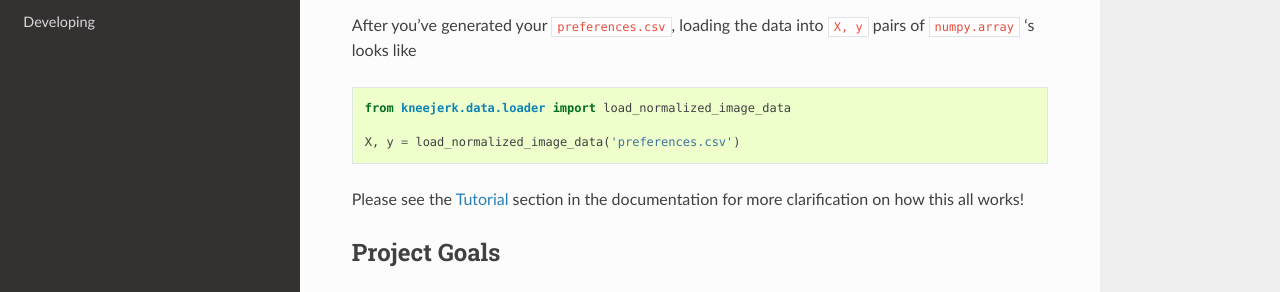
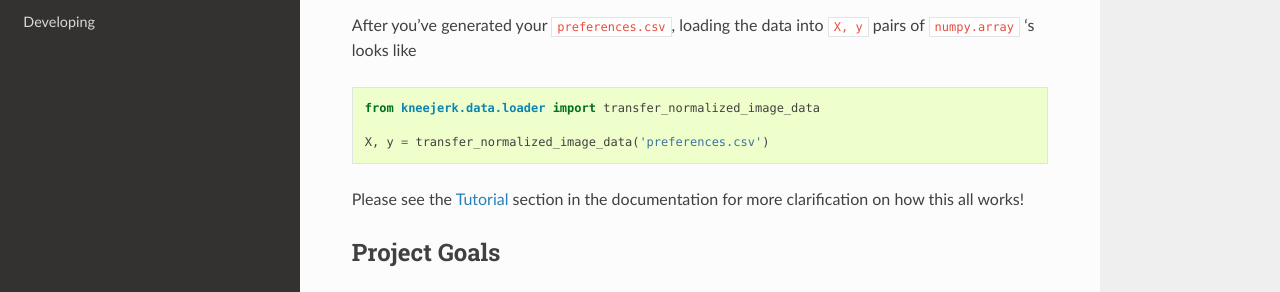
Before and after one commit to NapsterInBlue/kneejerk, a Sphinx documentation site: the page built from docs/index.rst, in a window 1280 px wide and 900 px high, scrolled down 988 px. Shown: the part 159-451 px from the top of the window. Built offline with Sphinx 7.4.7 and the Read the Docs theme 2.0.0, drawn with Linux system fonts in a browser that asks for light colours.

Commit message:
Bit of refactoring before starting in on image writes

```diff
--- a/README.rst
+++ b/README.rst
@@ -34,9 +34,9 @@ After you've generated your ``preferences.csv``, loading the data into ``X, y``
 
 .. code:: python
 
-    from kneejerk.data.loader import load_normalized_image_data
+    from kneejerk.data.loader import transfer_normalized_image_data
 
-    X, y = load_normalized_image_data('preferences.csv')
+    X, y = transfer_normalized_image_data('preferences.csv')
 
 
 Please see the :ref:`tutorial` section in the documentation for more clarification on how this all works!
--- a/docs/tutorial.rst
+++ b/docs/tutorial.rst
@@ -108,9 +108,9 @@ The following file, ``foo.py``, saved and executed from the root directory of yo
 .. code:: python
     :linenos:
 
-    from kneejerk.data.loader import load_normalized_image_data
+    from kneejerk.data.loader import transfer_normalized_image_data
 
-    X, y = load_normalized_image_data('example.csv')
+    X, y = transfer_normalized_image_data('example.csv')
 
 
     print('Shape of image matrix:', X.shape)
@@ -192,7 +192,7 @@ This will give an image like the following
 Resolving Image Sizes
 ~~~~~~~~~~~~~~~~~~~~~
 
-We coded up two approaches for handing differences in image resolutions, flexible to your use case. Both of which correspond to the ``consider_size`` argument located in ``kneejerk.data.loader.load_normalized_image_data``.
+We coded up two approaches for handing differences in image resolutions, flexible to your use case. Both of which correspond to the ``consider_size`` argument located in ``kneejerk.data.loader.transfer_normalized_image_data``.
 
 Setting ``consider_size=False``, the default
 #############################################
```
Also changed, not shown: 2 other files.
